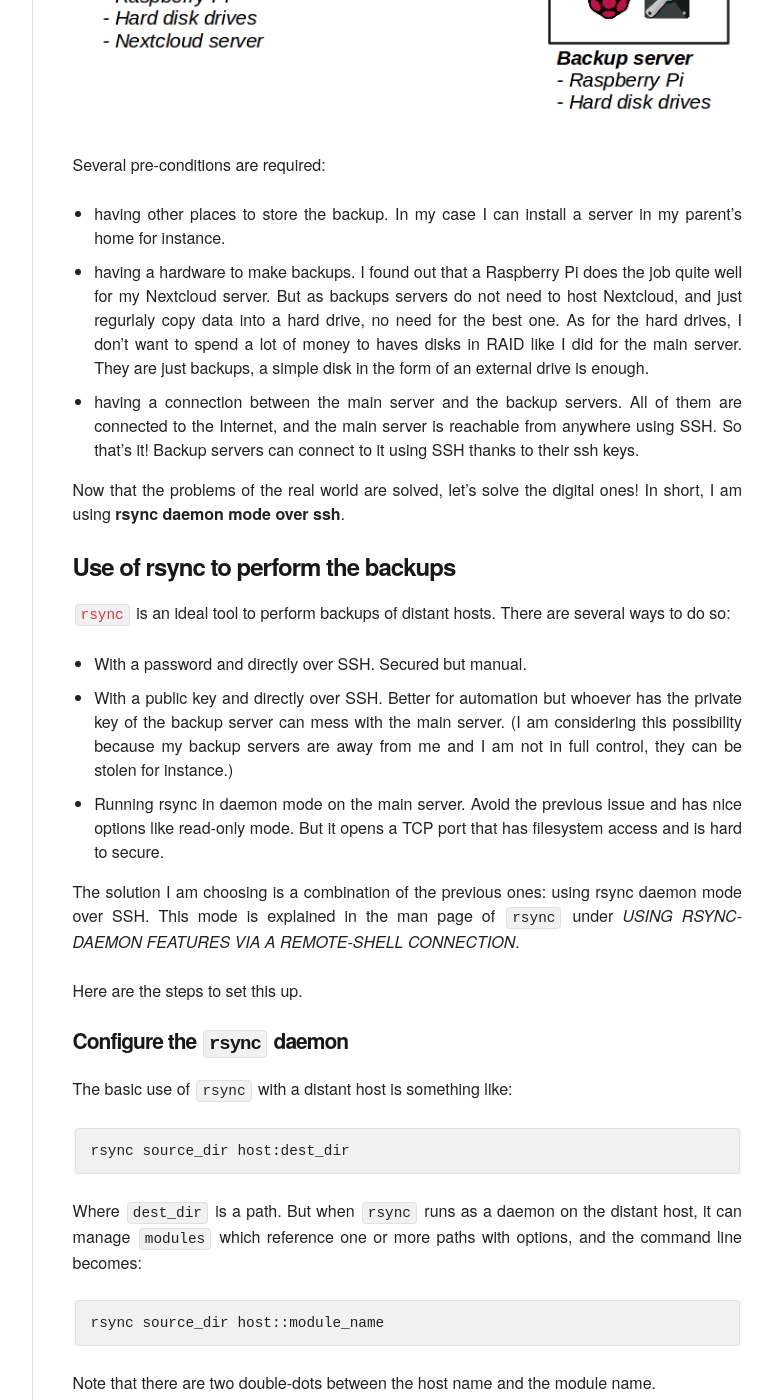
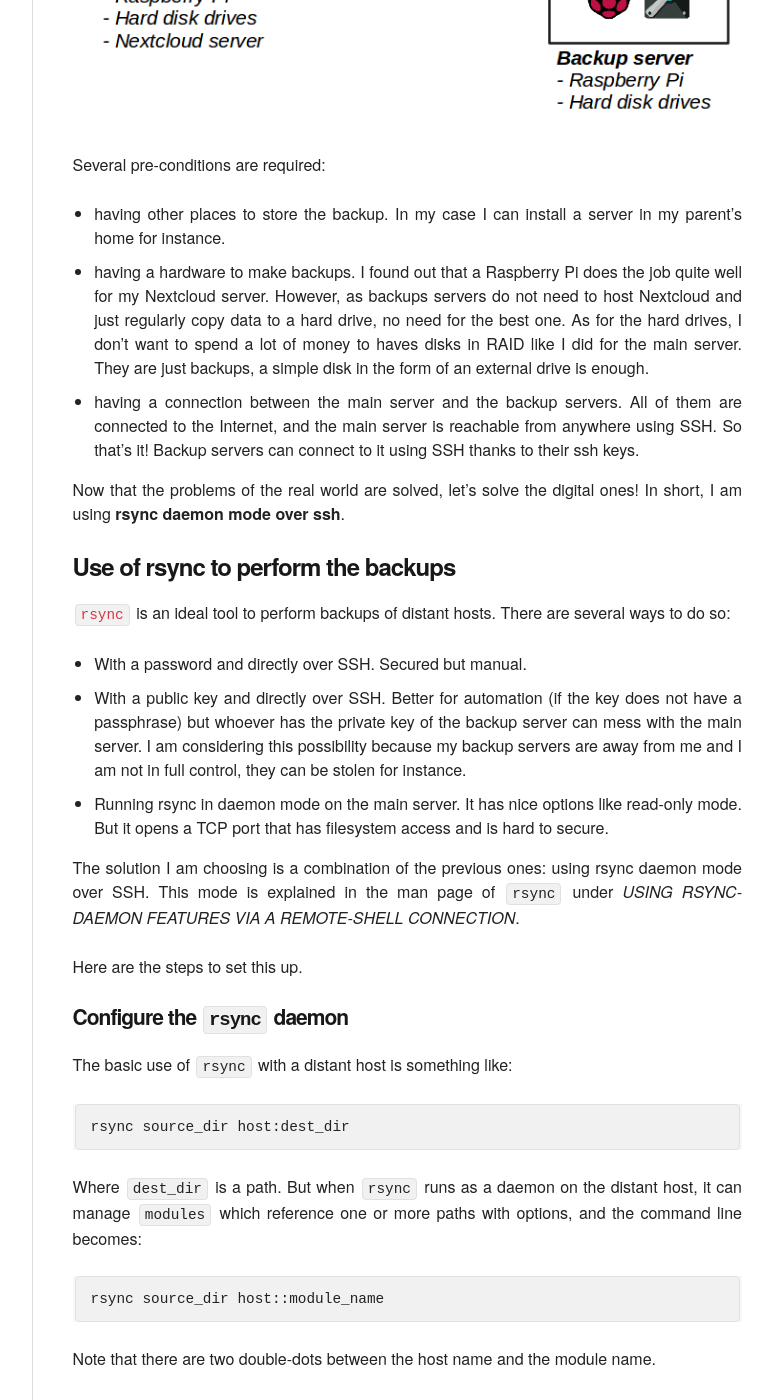
Before and after one commit to RomainTT/romaintt.github.io, a Jekyll site: the page built from _posts/2019-04-15-backup-nextcloud.md, in a window 1280 px wide and 1400 px high, scrolled down 865 px. Shown: the whole window, without its empty margins (378-1151 px from the left). Built offline with Jekyll 4.4.1, drawn with Linux system fonts in a browser that asks for light colours; some of the changed text lies outside the part shown.

````diff
--- a/_posts/2019-04-15-backup-nextcloud.md
+++ b/_posts/2019-04-15-backup-nextcloud.md
@@ -35,8 +35,8 @@ Several pre-conditions are required:
 - having other places to store the backup. In my case I can install a server
   in my parent’s home for instance.
 - having a hardware to make backups. I found out that a Raspberry Pi does the
-  job quite well for my Nextcloud server. But as backups servers do not need
-  to host Nextcloud, and just regurlaly copy data into a hard drive, no need
+  job quite well for my Nextcloud server. However, as backups servers do not
+  need to host Nextcloud and just regularly copy data to a hard drive, no need
   for the best one. As for the hard drives, I don’t want to spend a lot of
   money to haves disks in RAID like I did for the main server. They are just
   backups, a simple disk in the form of an external drive is enough.
@@ -54,13 +54,14 @@ ones! In short, I am using **rsync daemon mode over ssh**.
 backups of distant hosts. There are several ways to do so:
 
 - With a password and directly over SSH. Secured but manual.
-- With a public key and directly over SSH. Better for automation but whoever
-  has the private key of the backup server can mess with the main server.
-  (I am considering this possibility because my backup servers are away
-  from me and I am not in full control, they can be stolen for instance.)
-- Running rsync in daemon mode on the main server. Avoid the previous issue
-  and has nice options like read-only mode. But it opens a TCP port that has
-  filesystem access and is hard to secure.
+- With a public key and directly over SSH. Better for automation (if the key
+  does not have a passphrase) but whoever has the private key of the backup
+  server can mess with the main server. I am considering this possibility
+  because my backup servers are away from me and I am not in full control,
+  they can be stolen for instance.
+- Running rsync in daemon mode on the main server. It has nice options like
+  read-only mode. But it opens a TCP port that has filesystem access and is hard
+  to secure.
 
 The solution I am choosing is a combination of the previous ones: using rsync
 daemon mode over SSH.
@@ -208,7 +209,7 @@ is well-suited in this case.
 First, user `pi` must not be in `/etc/cron.deny` and must be in `/etc/cron.allow`.
 
 Then, the crontab must be edited with the command `crontab -e`. I am creating a
-job that will run a custom script every monday at 1 A.M.
+job that will run a custom script every Monday at 1 A.M.
 
 ```
 00 01 * * mon pi do_cloud_backup.sh >> backup_cron.log
````
Also changed, not shown: other parts of _posts/2019-04-15-backup-nextcloud.md (+10 -4 lines).
